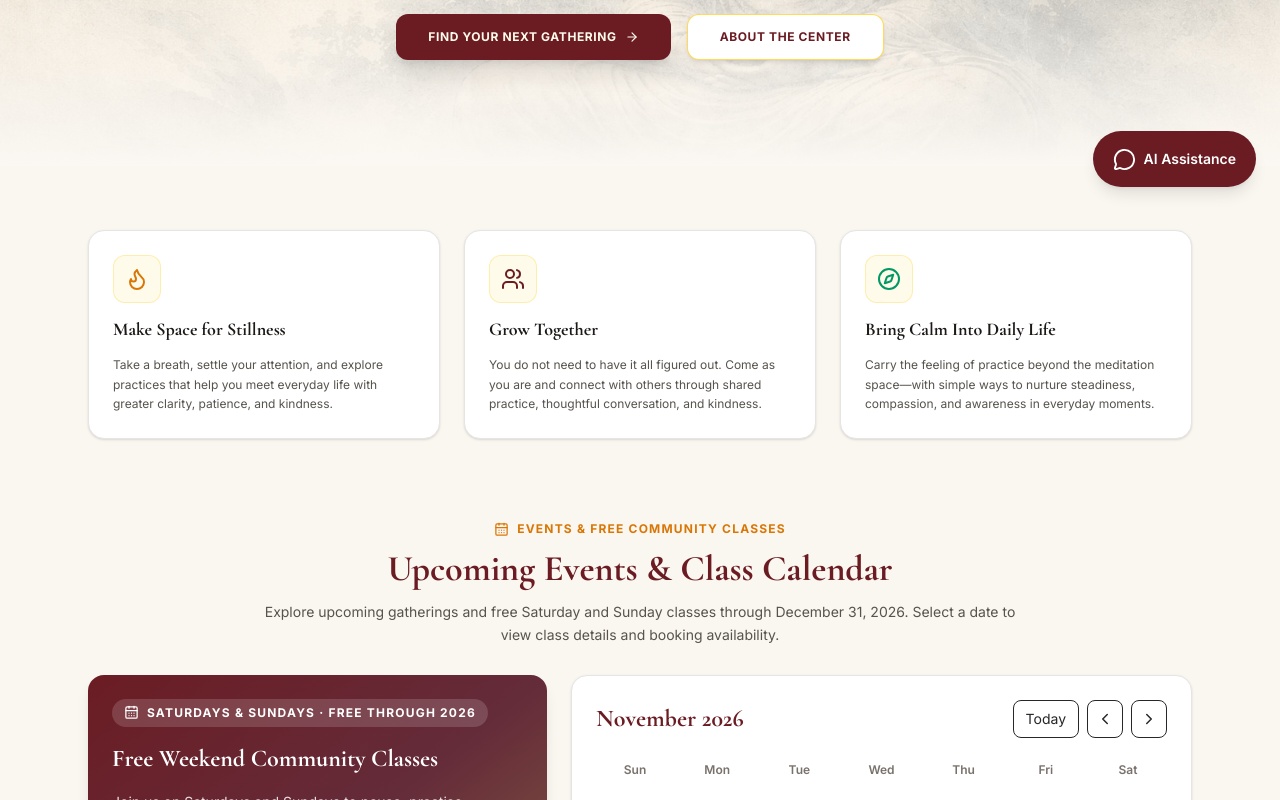
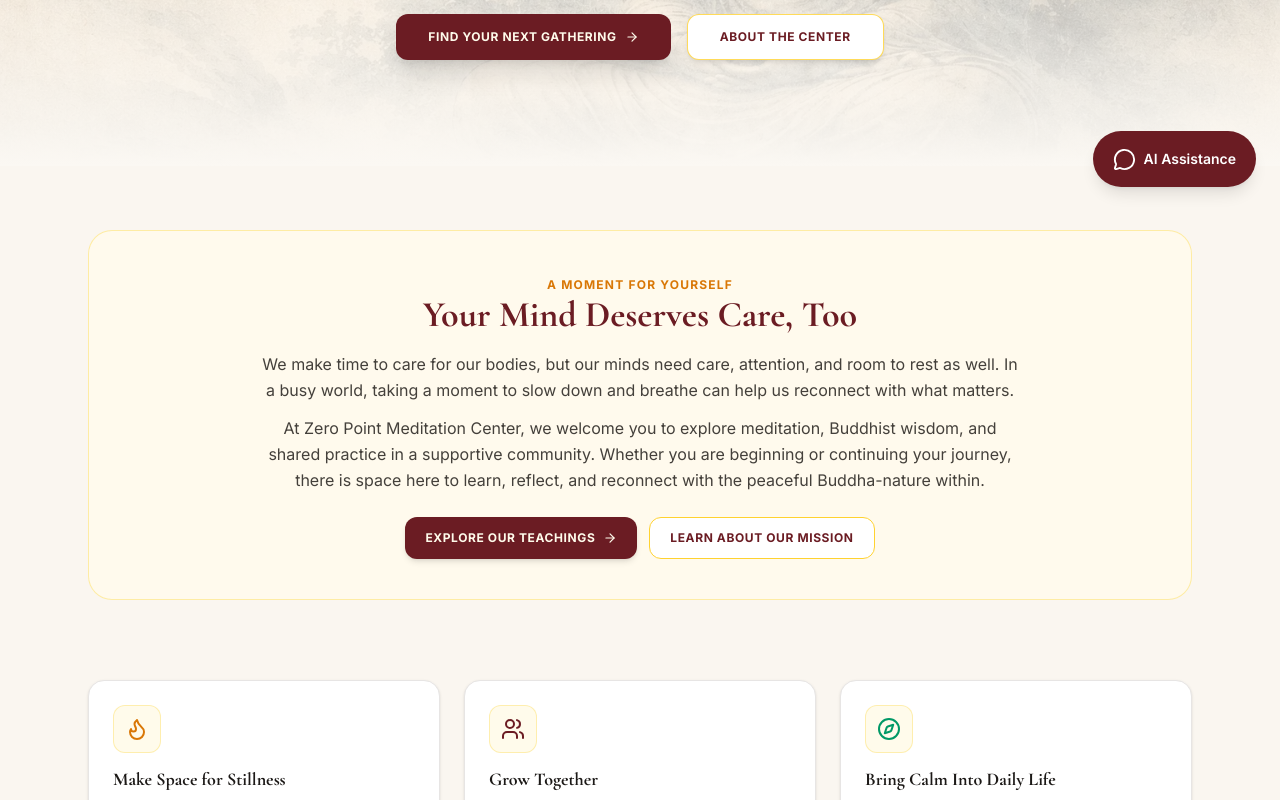
Before and after one commit to sherpaten/Zero-Point-Meditation-Center, a React (Vite) app in the folder zero-point-meditation/: page /home in a window 1280 px wide. Shown: the part 589-1389 px from the top of the page. Built offline with nearby package versions, Linux system fonts and the light colour scheme.

Commit message:
Add welcoming mind-care introduction to homepage

```diff
--- a/zero-point-meditation/src/pages/Home.jsx
+++ b/zero-point-meditation/src/pages/Home.jsx
@@ -145,6 +145,39 @@ export default function Home() {
 
       {/* Main Content Body */}
       <div className="max-w-6xl mx-auto px-6 space-y-20">
+
+        {/* Welcome message: caring for the mind */}
+        <motion.section
+          initial={{ opacity: 0, y: 18 }}
+          whileInView={{ opacity: 1, y: 0 }}
+          viewport={{ once: true }}
+          transition={{ duration: 0.45 }}
+          aria-labelledby="mind-care-heading"
+          className="rounded-3xl border border-amber-200/70 bg-amber-50/70 px-6 py-8 sm:px-10 sm:py-10 text-center space-y-4"
+        >
+          <span className="text-buddhist-gold font-bold text-xs uppercase tracking-widest">
+            A moment for yourself
+          </span>
+          <h2 id="mind-care-heading" className="font-serif text-3xl sm:text-4xl font-bold text-buddhist-burgundy">
+            Your Mind Deserves Care, Too
+          </h2>
+          <div className="mx-auto max-w-3xl space-y-3 text-stone-700 text-sm sm:text-base leading-relaxed">
+            <p>
+              We make time to care for our bodies, but our minds need care, attention, and room to rest as well. In a busy world, taking a moment to slow down and breathe can help us reconnect with what matters.
+            </p>
+            <p>
+              At Zero Point Meditation Center, we welcome you to explore meditation, Buddhist wisdom, and shared practice in a supportive community. Whether you are beginning or continuing your journey, there is space here to learn, reflect, and reconnect with the peaceful Buddha-nature within.
+            </p>
+          </div>
+          <div className="flex flex-wrap justify-center gap-3 pt-2">
+            <Link to="/teachings" className="inline-flex items-center gap-2 rounded-xl bg-buddhist-burgundy px-5 py-3 text-xs font-bold uppercase tracking-wider text-amber-50 shadow-md transition-colors hover:bg-red-900">
+              Explore Our Teachings <ArrowRight size={14} />
+            </Link>
+            <Link to="/about" className="inline-flex items-center rounded-xl border border-amber-300 bg-white px-5 py-3 text-xs font-bold uppercase tracking-wider text-buddhist-burgundy transition-colors hover:bg-amber-50">
+              Learn About Our Mission
+            </Link>
+          </div>
+        </motion.section>
 
         {/* Core Features */}
         <div className="grid sm:grid-cols-3 gap-6">
```
